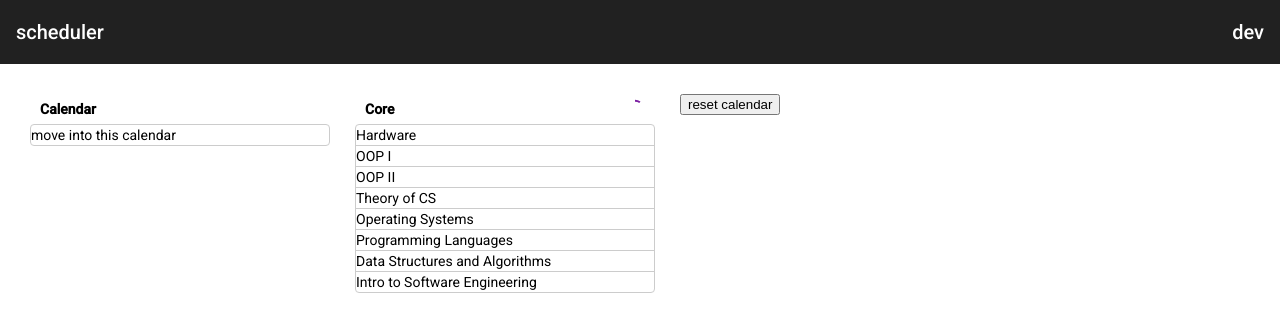
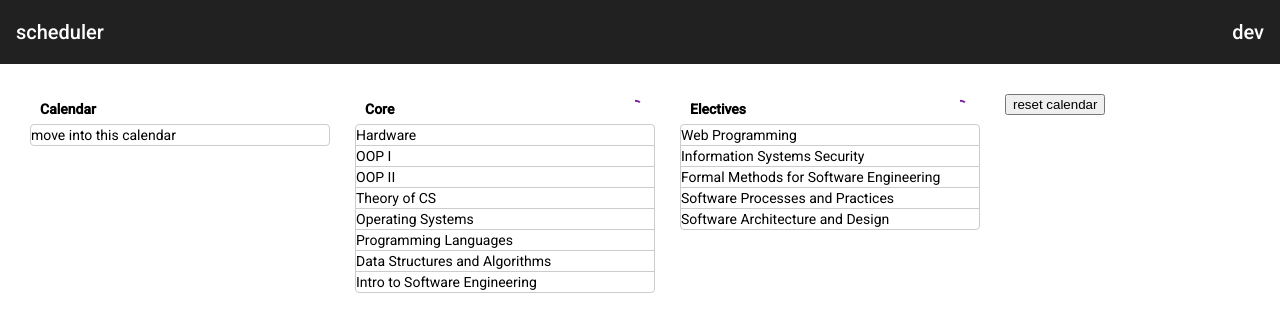
Before and after one commit to chapeI/soe, an Angular app: page / in a window 1280 px wide. Shown: the top 332 px of the page. Built offline with nearby package versions, Linux system fonts and the light colour scheme.

Commit message:
+electives

```diff
--- a/src/app/scheduler/scheduler.component.html
+++ b/src/app/scheduler/scheduler.component.html
@@ -4,7 +4,7 @@
     cdkDropList
     #calendarList="cdkDropList"
     [cdkDropListData]="calendar"
-    [cdkDropListConnectedTo]="[coreList]"
+    [cdkDropListConnectedTo]="[coreList, elevtiveList]"
     class="dragdrop-list"
     (cdkDropListDropped)="drop($event)">
     <div class="dragdrop-box" *ngFor="let item of calendar" cdkDrag>{{item}}</div>
@@ -27,4 +27,20 @@
   </div>
 </div>
 
+<div class="dragdrop-container">
+  <div style="padding: 5px 10px;" >
+    <span style="font-weight: bold;">Electives</span>
+    <mat-progress-spinner style="float: right;" strokeWidth=2 diameter=20  [value]=calendar.length*10></mat-progress-spinner>
+  </div>
+  <div
+    cdkDropList
+    #elevtiveList="cdkDropList"
+    [cdkDropListData]="electives"
+    [cdkDropListConnectedTo]="[calendarList]"
+    class="dragdrop-list"
+    (cdkDropListDropped)="drop($event)">
+    <div class="dragdrop-box" *ngFor="let item of electives" cdkDrag>{{item}}</div>
+  </div>
+</div>
+
 <button (click)="resetCalendar()">reset calendar</button>
--- a/src/app/scheduler/scheduler.component.ts
+++ b/src/app/scheduler/scheduler.component.ts
@@ -10,6 +10,7 @@ import { LocalService } from '../local.service';
 export class SchedulerComponent implements OnInit {
 
   core: string[] = []
+  electives: string[] = []
   calendar: string[] = []
 
   constructor(private localService: LocalService) { }
@@ -74,6 +75,14 @@ export class SchedulerComponent implements OnInit {
       'Data Structures and Algorithms',
       'Intro to Software Engineering',
     ];
+
+    this.electives = [
+      'Web Programming',
+      'Information Systems Security',
+      'Formal Methods for Software Engineering',
+      'Software Processes and Practices',
+      'Software Architecture and Design',
+    ]
   }
 
   loadLocallySavedCalendarAndRequirements() {
```
